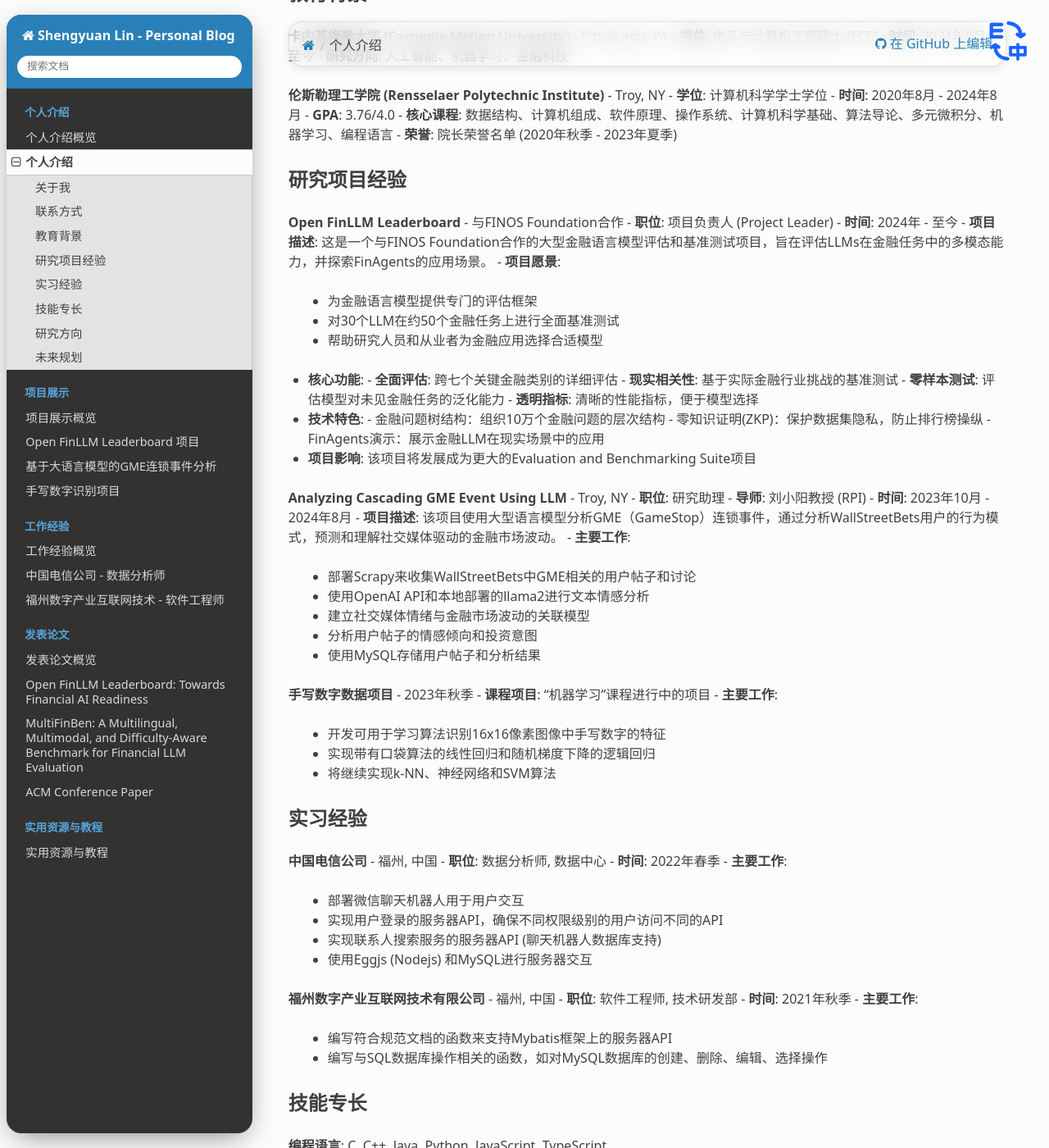
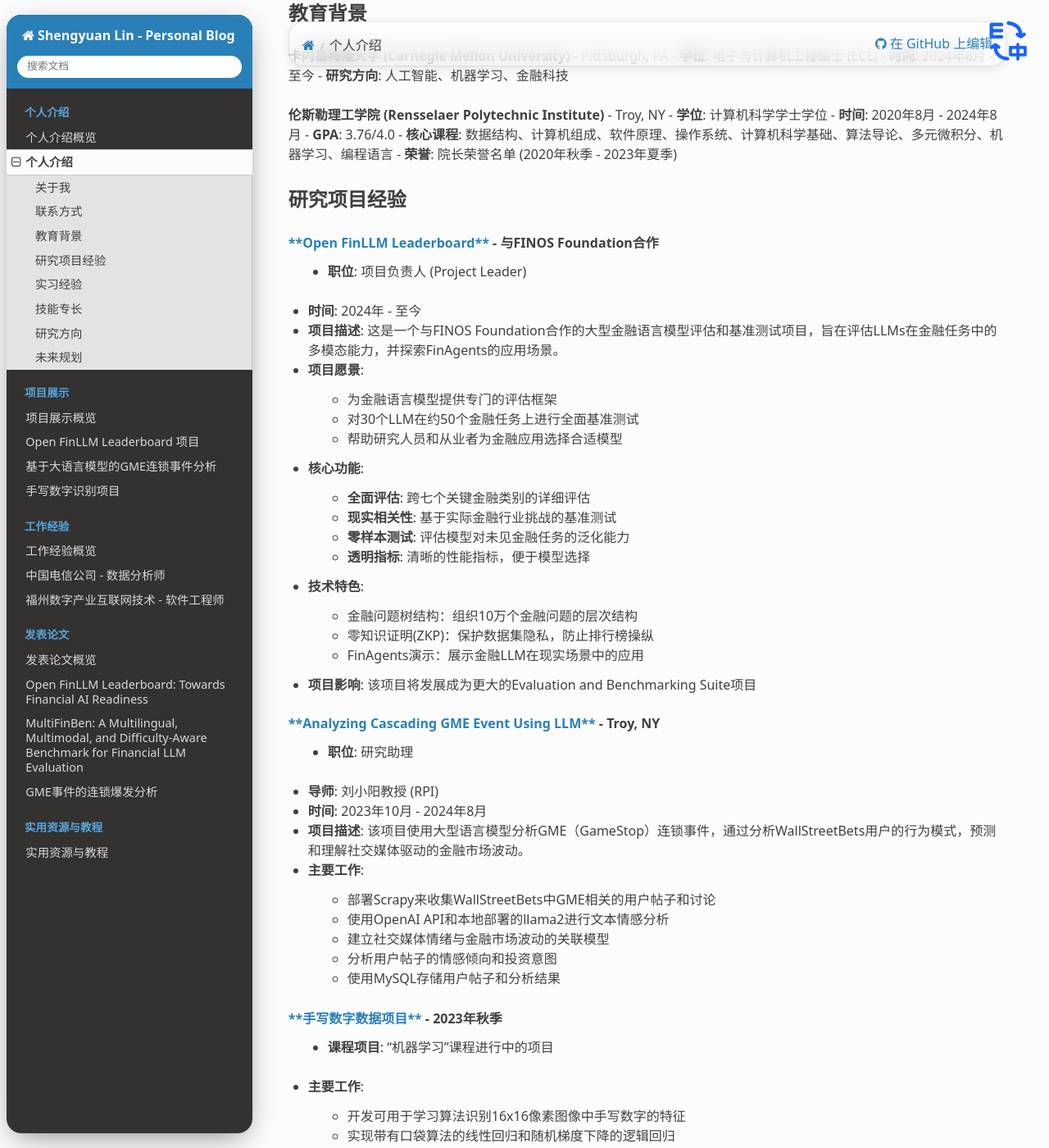
Before and after one commit to miragecoa/MyBlog-zh, a Sphinx documentation site: the page built from docs/source/overview/introduction.rst, in a window 1280 px wide and 1400 px high, scrolled down 782 px. Shown: the whole window at 82% size. Built offline with Sphinx 7.4.7 and the Read the Docs theme 3.1.0, drawn with Linux system fonts in a browser that asks for light colours; some of the changed lines change nothing that is shown; some of the changed text lies outside the part shown.

Commit message:
Summer intern info: format fix

```diff
--- a/docs/source/overview/introduction.rst
+++ b/docs/source/overview/introduction.rst
@@ -9,7 +9,7 @@
 ============
 欢迎来到我的个人博客！
 
-我是林圣远 (Shengyuan Lin)，一名计算机科学专业的学生，目前就读于伦斯勒理工学院 (Rensselaer Polytechnic Institute)。
+我是林圣远 (Shengyuan Lin)，一名对将前沿AI技术应用于金融领域充满热情的计算机科学家。目前，我正在卡内基梅隆大学攻读电子与计算机工程硕士学位，并领导着 Open FinLLM Leaderboard 这一开源项目，致力于为金融行业构建下一代AI评估标准。
 
 联系方式
 ============
@@ -33,63 +33,84 @@
 
 研究项目经验
 ============
-**Open FinLLM Leaderboard** - 与FINOS Foundation合作
-- **职位**: 项目负责人 (Project Leader)
+:doc:`**Open FinLLM Leaderboard** <../projects/open_finllm_leaderboard>` - 与FINOS Foundation合作
+  - **职位**: 项目负责人 (Project Leader)
 - **时间**: 2024年 - 至今
 - **项目描述**: 这是一个与FINOS Foundation合作的大型金融语言模型评估和基准测试项目，旨在评估LLMs在金融任务中的多模态能力，并探索FinAgents的应用场景。
 - **项目愿景**:
-  - 为金融语言模型提供专门的评估框架
-  - 对30个LLM在约50个金融任务上进行全面基准测试
-  - 帮助研究人员和从业者为金融应用选择合适模型
+
+    - 为金融语言模型提供专门的评估框架
+    - 对30个LLM在约50个金融任务上进行全面基准测试
+    - 帮助研究人员和从业者为金融应用选择合适模型
 - **核心功能**:
-  - **全面评估**: 跨七个关键金融类别的详细评估
-  - **现实相关性**: 基于实际金融行业挑战的基准测试
-  - **零样本测试**: 评估模型对未见金融任务的泛化能力
-  - **透明指标**: 清晰的性能指标，便于模型选择
+
+    - **全面评估**: 跨七个关键金融类别的详细评估
+    - **现实相关性**: 基于实际金融行业挑战的基准测试
+    - **零样本测试**: 评估模型对未见金融任务的泛化能力
+    - **透明指标**: 清晰的性能指标，便于模型选择
 - **技术特色**:
-  - 金融问题树结构：组织10万个金融问题的层次结构
-  - 零知识证明(ZKP)：保护数据集隐私，防止排行榜操纵
-  - FinAgents演示：展示金融LLM在现实场景中的应用
+
+    - 金融问题树结构：组织10万个金融问题的层次结构
+    - 零知识证明(ZKP)：保护数据集隐私，防止排行榜操纵
+    - FinAgents演示：展示金融LLM在现实场景中的应用
 - **项目影响**: 该项目将发展成为更大的Evaluation and Benchmarking Suite项目
 
-**Analyzing Cascading GME Event Using LLM** - Troy, NY
-- **职位**: 研究助理
+:doc:`**Analyzing Cascading GME Event Using LLM** <../projects/gme_event_analysis>` - Troy, NY
+  - **职位**: 研究助理
 - **导师**: 刘小阳教授 (RPI)
 - **时间**: 2023年10月 - 2024年8月
 - **项目描述**: 该项目使用大型语言模型分析GME（GameStop）连锁事件，通过分析WallStreetBets用户的行为模式，预测和理解社交媒体驱动的金融市场波动。
 - **主要工作**:
-  - 部署Scrapy来收集WallStreetBets中GME相关的用户帖子和讨论
-  - 使用OpenAI API和本地部署的llama2进行文本情感分析
-  - 建立社交媒体情绪与金融市场波动的关联模型
-  - 分析用户帖子的情感倾向和投资意图
-  - 使用MySQL存储用户帖子和分析结果
 
-**手写数字数据项目** - 2023年秋季
-- **课程项目**: "机器学习"课程进行中的项目
+    - 部署Scrapy来收集WallStreetBets中GME相关的用户帖子和讨论
+    - 使用OpenAI API和本地部署的llama2进行文本情感分析
+    - 建立社交媒体情绪与金融市场波动的关联模型
+    - 分析用户帖子的情感倾向和投资意图
+    - 使用MySQL存储用户帖子和分析结果
+
+:doc:`**手写数字数据项目** <../projects/handwritten_digits>` - 2023年秋季
+  - **课程项目**: "机器学习"课程进行中的项目
 - **主要工作**:
-  - 开发可用于学习算法识别16x16像素图像中手写数字的特征
-  - 实现带有口袋算法的线性回归和随机梯度下降的逻辑回归
-  - 将继续实现k-NN、神经网络和SVM算法
+
+    - 开发可用于学习算法识别16x16像素图像中手写数字的特征
+    - 实现带有口袋算法的线性回归和随机梯度下降的逻辑回归
+    - 将继续实现k-NN、神经网络和SVM算法
 
 
 
 实习经验
 ============
+
+**SecureFinAI Lab, Columbia University** - 纽约, 美国
+  - **职位**: 暑期实习生
+- **时间**: 2025年6月 - 2025年8月 (计划)
+- **主要工作**:
+
+    - 担任 `Open FinLLM Leaderboard <https://www.finos.org/hosted-events/2025-09-19-ai-evaluation-benchmarking-workshop>`__ 的项目负责人。
+    - 与 Linux Foundation, FinOS, 和 Red Hat 等机构合作对接。
+    - 该项目是更大型的评估基准套件 (evaluating benchmarking suite) 的一部分。
+    - 负责组织 `AI评估基准研讨会 <https://www.finos.org/hosted-events/2025-09-19-ai-evaluation-benchmarking-workshop>`__。
+
+
+
 **中国电信公司** - 福州, 中国
-- **职位**: 数据分析师, 数据中心
-- **时间**: 2022年春季
+  - **职位**: 数据分析师, 数据中心
+- **时间**: 2022年1月 - 2022年5月
 - **主要工作**:
-  - 部署微信聊天机器人用于用户交互
-  - 实现用户登录的服务器API，确保不同权限级别的用户访问不同的API
-  - 实现联系人搜索服务的服务器API (聊天机器人数据库支持)
-  - 使用Eggjs (Nodejs) 和MySQL进行服务器交互
+
+    - 部署微信聊天机器人用于用户交互
+    - 实现用户登录的服务器API，确保不同权限级别的用户访问不同的API
+    - 实现联系人搜索服务的服务器API (聊天机器人数据库支持)
+    - 使用Eggjs (Nodejs) 和MySQL进行服务器交互
+
 
 **福州数字产业互联网技术有限公司** - 福州, 中国
-- **职位**: 软件工程师, 技术研发部
-- **时间**: 2021年秋季
+  - **职位**: 软件工程师, 技术研发部
+- **时间**: 2021年9月 - 2021年12月
 - **主要工作**:
-  - 编写符合规范文档的函数来支持Mybatis框架上的服务器API
-  - 编写与SQL数据库操作相关的函数，如对MySQL数据库的创建、删除、编辑、选择操作
+
+    - 编写符合规范文档的函数来支持Mybatis框架上的服务器API
+    - 编写与SQL数据库操作相关的函数，如对MySQL数据库的创建、删除、编辑、选择操作
 
 技能专长
 ============
--- a/docs/source/papers/gamestop_analysis.rst
+++ b/docs/source/papers/gamestop_analysis.rst
@@ -1,4 +1,4 @@
-ACM Conference Paper
+GME事件的连锁爆发分析
 ====================
 
 论文信息
```
